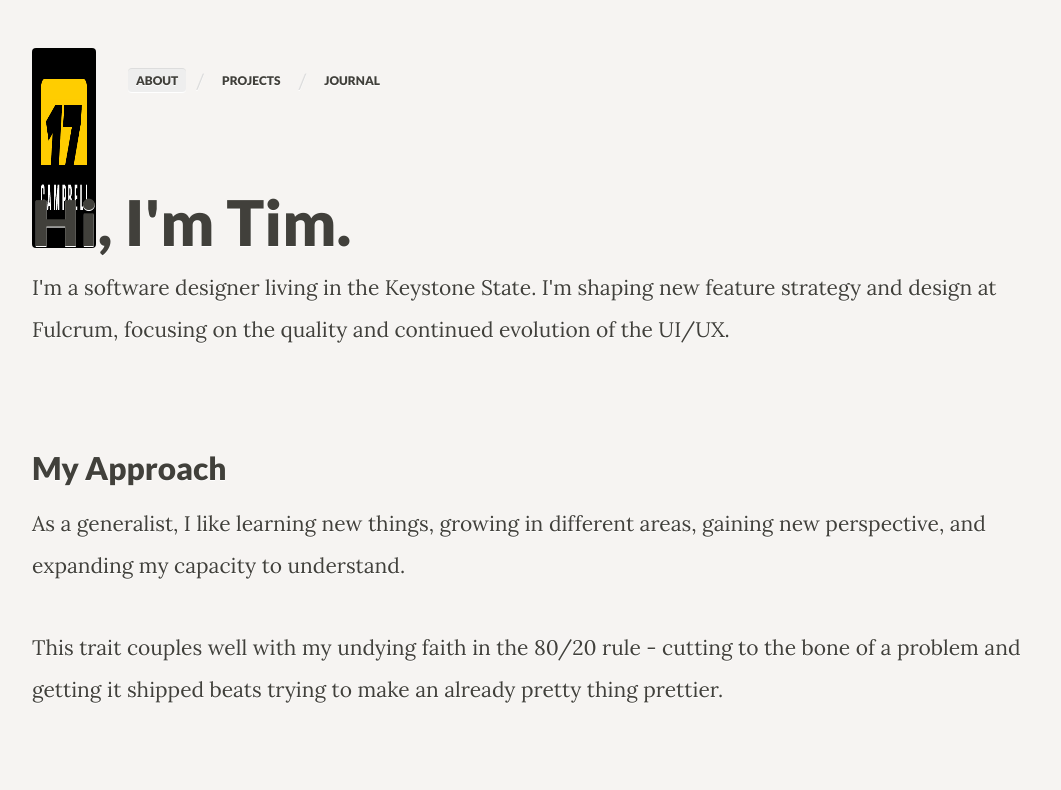
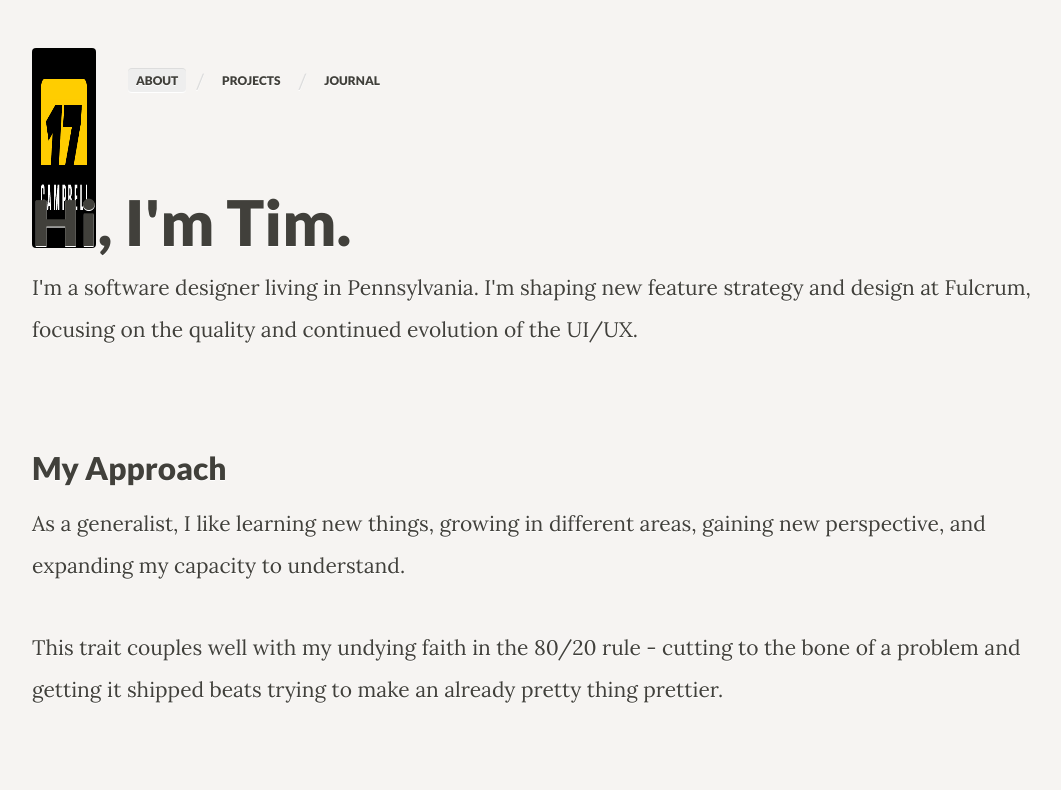
Before and after one commit to campbell17/campbell17-v2, a Next.js app: page / in a window 1280 px wide. Shown: the top 790 px of the page, without its empty margins (96-1157 px from the left). Built offline with nearby package versions, Linux system fonts and the light colour scheme.

Commit message:
Don't make people google

```diff
--- a/pages/index.js
+++ b/pages/index.js
@@ -24,7 +24,7 @@ export default function Home({allPostsData}) {
       </Head>
       <Masthead
         title="Hi, I'm Tim."
-        subtitle="I'm a software designer living in the Keystone State. I'm shaping new feature strategy and design at Fulcrum, focusing on the quality and continued evolution of the UI/UX."
+        subtitle="I'm a software designer living in Pennsylvania. I'm shaping new feature strategy and design at Fulcrum, focusing on the quality and continued evolution of the UI/UX."
       />
       <ContentBlock
         heading="My Approach"
```
